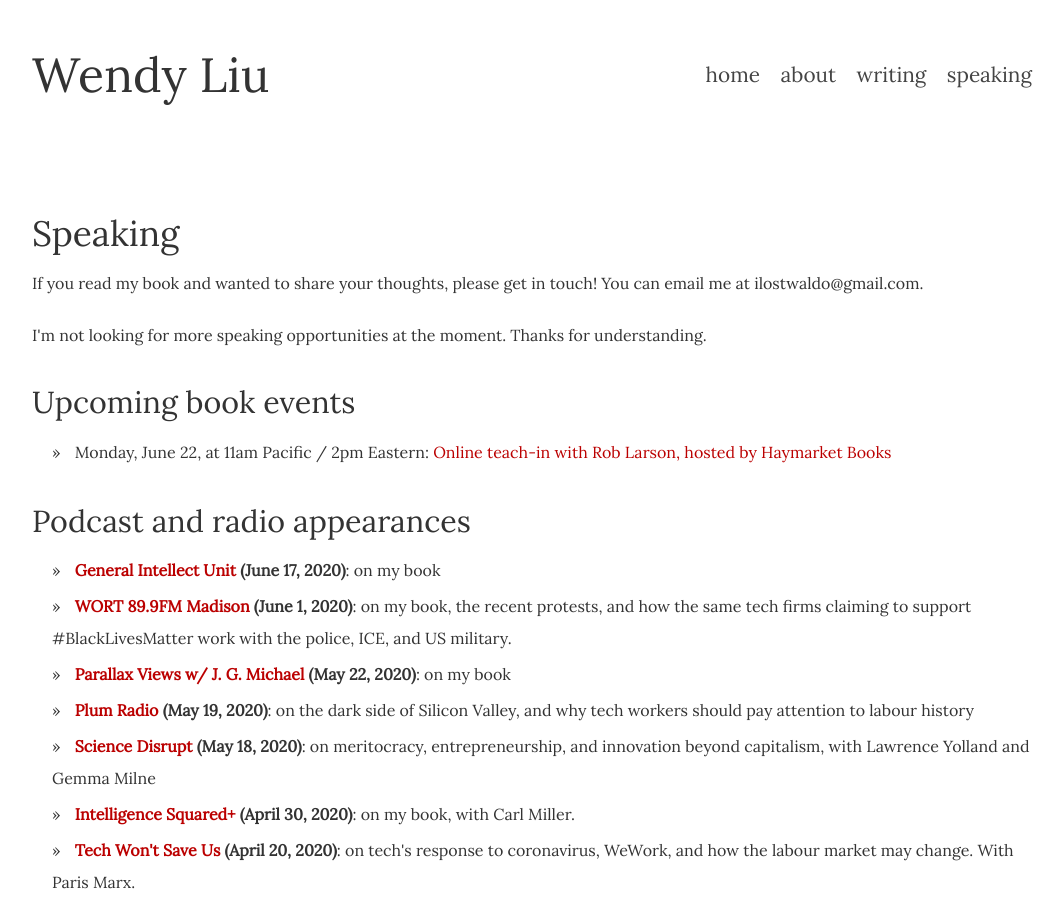
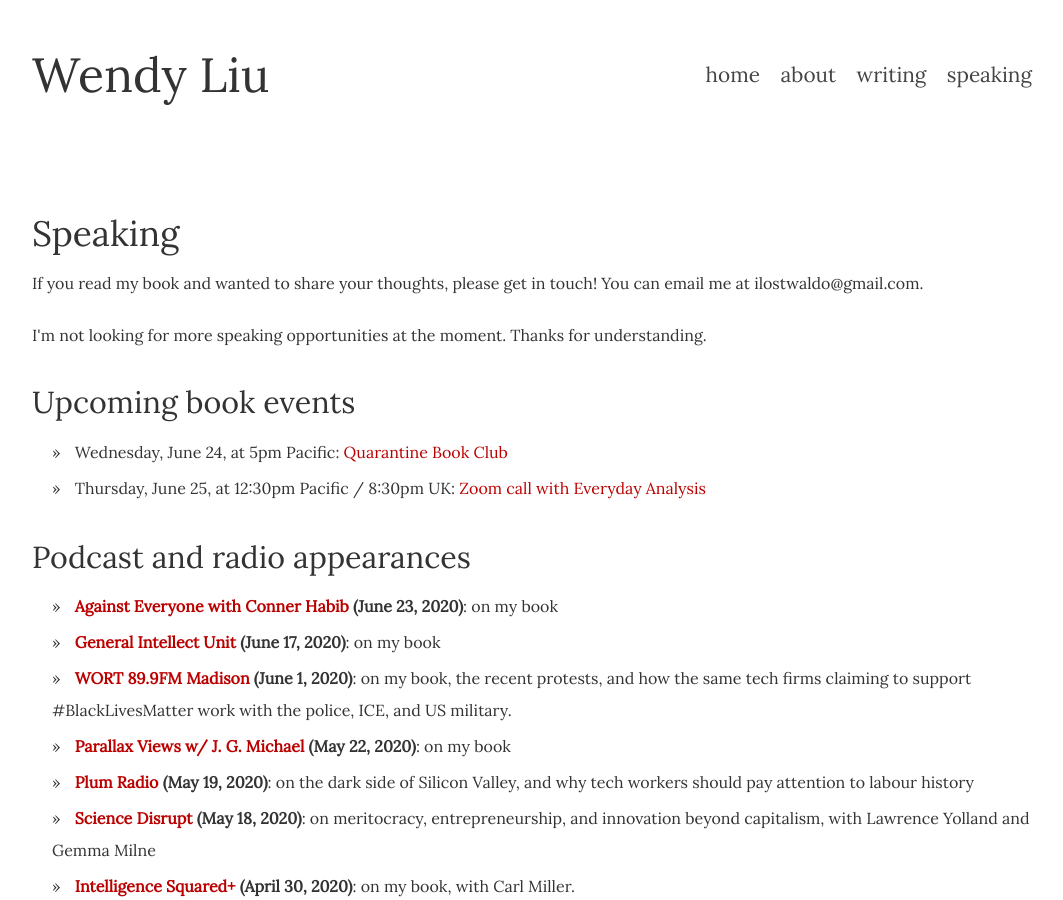
Before and after one commit to dellsystem/dellsystem.github.io, a Jekyll site: the page built from speaking/index.html, in a window 1280 px wide and 900 px high. Shown: the whole window, without its empty margins (108-1171 px from the left). Built offline with Jekyll 4.4.1, drawn with Linux system fonts in a browser that asks for light colours; some of the changed text lies outside the part shown.

Commit message:
Update speaking page

```diff
--- a/_includes/past.html
+++ b/_includes/past.html
@@ -1,6 +1,7 @@
 <h3>Recent</h3>
 
 <ul>
+    <li><strong>Haymarket Books x Left Book Club (June 22, 2020)</strong>: discussion with Rob Larson on our respective books, <a href="https://www.youtube.com/watch?v=yrnBZMhKCnY">livestreamed on YouTube</a></li>
     <li><strong>Jacobin Stay at Home (June 8, 2020)</strong>: lecture and Q&A with Ronan Burtenshaw, <a href="https://www.youtube.com/watch?v=sBR5rZPwjsk">livestreamed on YouTube</a></li>
     <li><strong>Red May Seattle (May 13, 2020)</strong>: Zoom panel discussion with McKenzie Wark, Alexander Zevin and Jasper Bernes, <a href="https://www.youtube.com/watch?v=WtLf6RnsLx4">livestreamed on YouTube</a></li>
     <li><strong>University of Waterloo (May 11, 2020)</strong>: interview with Peter Carr for the course 'Impact of Information Systems on Society'; <a href="https://impactofinformationsystemsonsociety.wordpress.com/2020/05/11/abolish-silicon-valley-an-interview-with-wendy-liu/">video available here</a></li>
--- a/_includes/podcasts.html
+++ b/_includes/podcasts.html
@@ -1,4 +1,5 @@
 <ul>
+    <li><strong><a href="https://soundcloud.com/user-940109391/aewch-114-wendy-liu-or-against">Against Everyone with Conner Habib</a> (June 23, 2020)</strong>: on my book</li>
     <li><strong><a href="http://generalintellectunit.net/e/058-abolish-silicon-valley-with-wendy-liu/">General Intellect Unit</a> (June 17, 2020)</strong>: on my book</li>
     <li><strong><a href="https://soundcloud.com/wort-fm/big-tech-and-the-future-of-capitalism">WORT 89.9FM Madison</a> (June 1, 2020)</strong>: on my book, the recent protests, and how the same tech firms claiming to support #BlackLivesMatter work with the police, ICE, and US military.</li>
     <li><strong><a href="https://parallaxviews.podbean.com/e/wliu/">Parallax Views w/ J. G. Michael</a> (May 22, 2020)</strong>: on my book</li>
--- a/_includes/upcoming.html
+++ b/_includes/upcoming.html
@@ -1,3 +1,4 @@
 <ul>
-    <li>Monday, June 22, at 11am Pacific / 2pm Eastern: <a href="https://www.haymarketbooks.org/events/136-abolish-silicon-valley">Online teach-in with Rob Larson, hosted by Haymarket Books</a></li>
+    <li>Wednesday, June 24, at 5pm Pacific: <a href="https://www.eventbrite.com/e/quarantine-book-club-wendy-liu-tickets-110214701138">Quarantine Book Club</a></li>
+    <li>Thursday, June 25, at 12:30pm Pacific / 8:30pm UK: <a href="https://everydayanalysis.net/2020/06/18/no-girls-internet/">Zoom call with Everyday Analysis</a></li>
 </ul>
```
